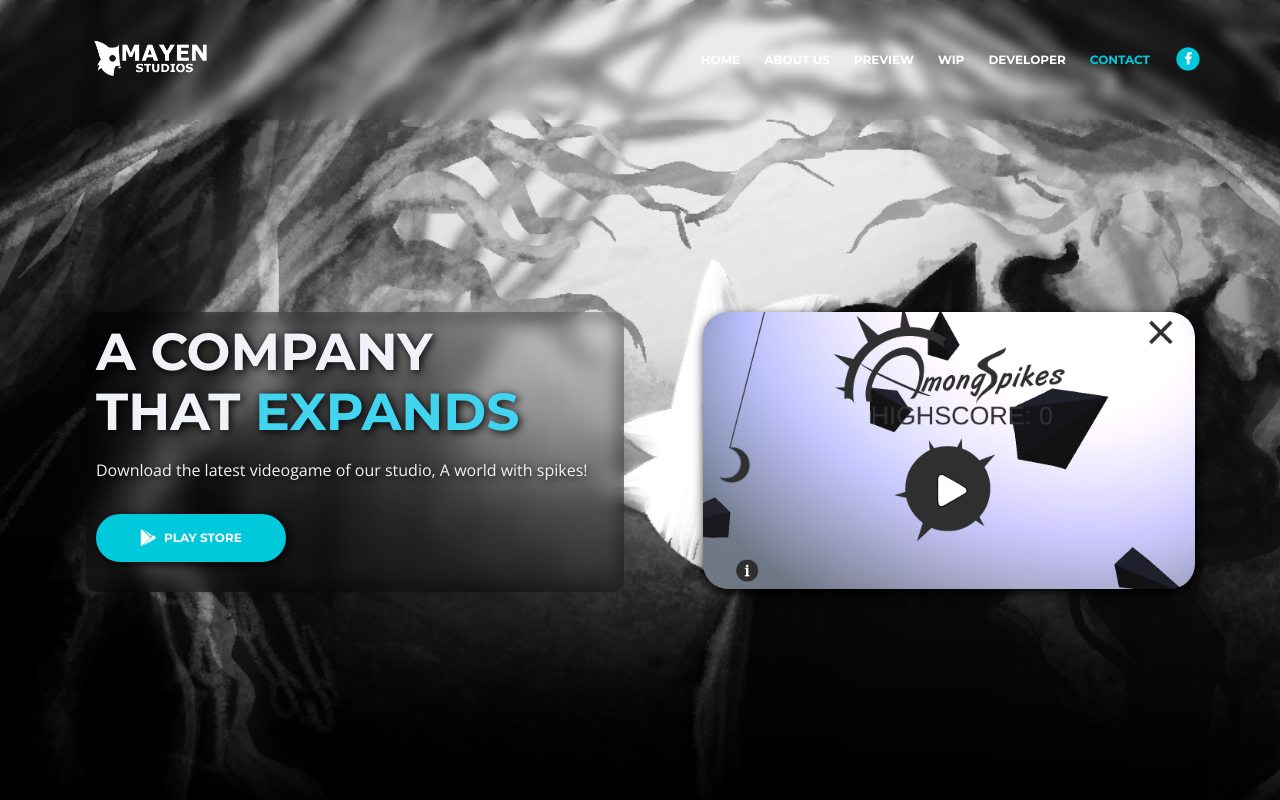
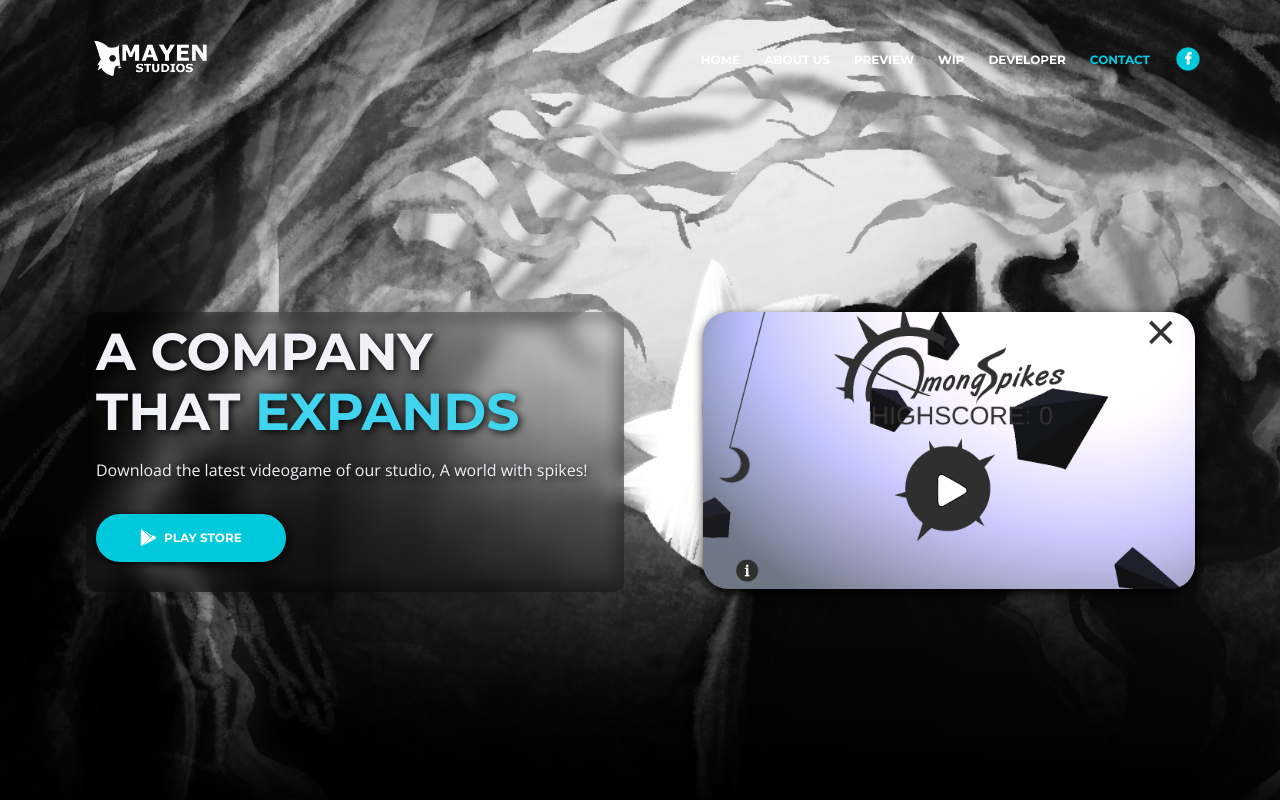
Before and after one commit to Christian9721/Home, a plain HTML site: page index.html in a window 1280 px wide. Shown: the top 800 px of the page. Drawn offline with nearby package versions, Linux system fonts and the light colour scheme.

Commit message:
fix style

```diff
--- a/css/styles.css
+++ b/css/styles.css
@@ -630,7 +630,6 @@
 	box-shadow: 0 0.0625rem 0.375rem 0 rgba(0, 0, 0, 0.1);
 	font: 700 0.75rem/2rem "Montserrat", sans-serif;
 	transition: all 0.2s;
-	backdrop-filter: blur(6px);
 }
 
 .navbar-custom .navbar-brand.logo-image img {
```
